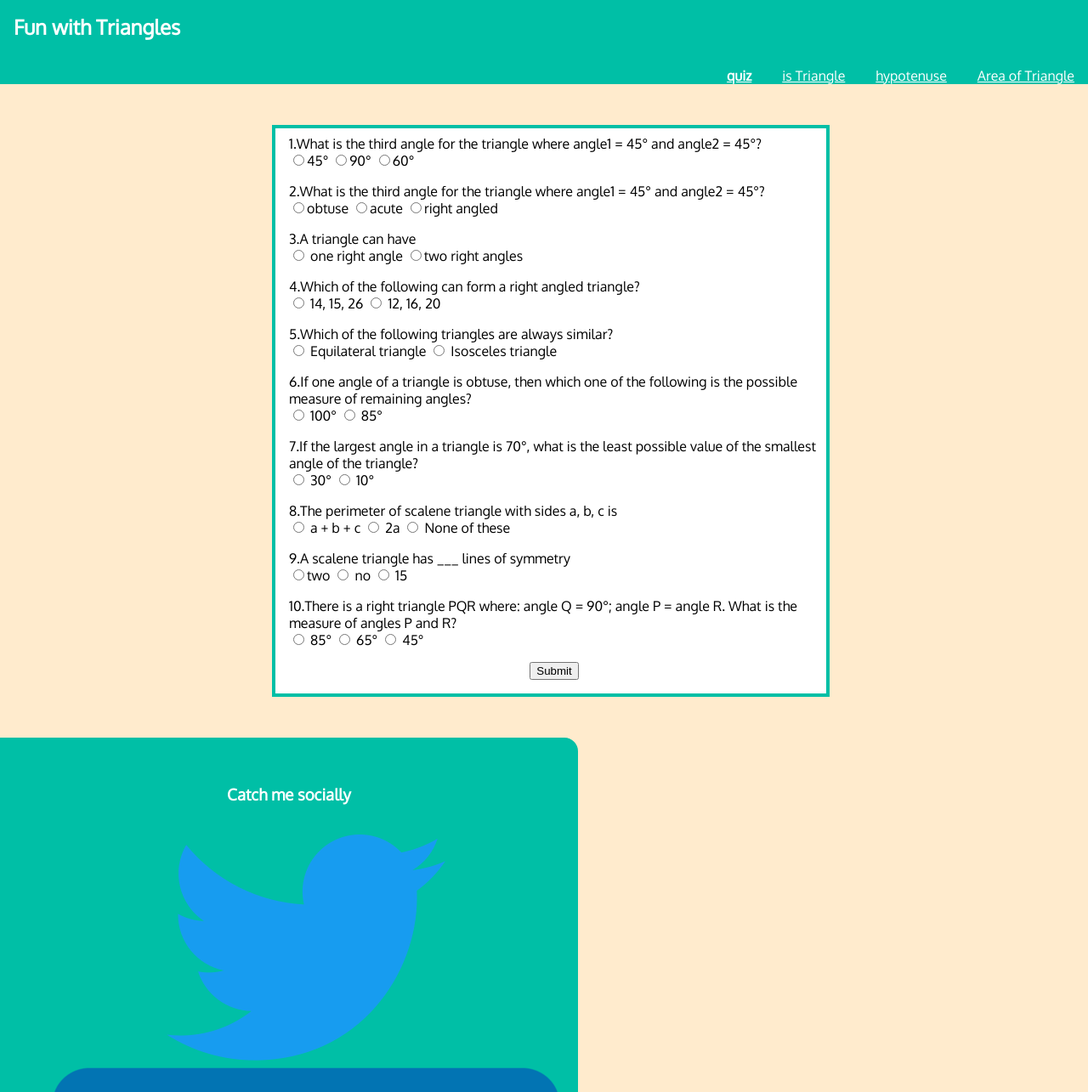
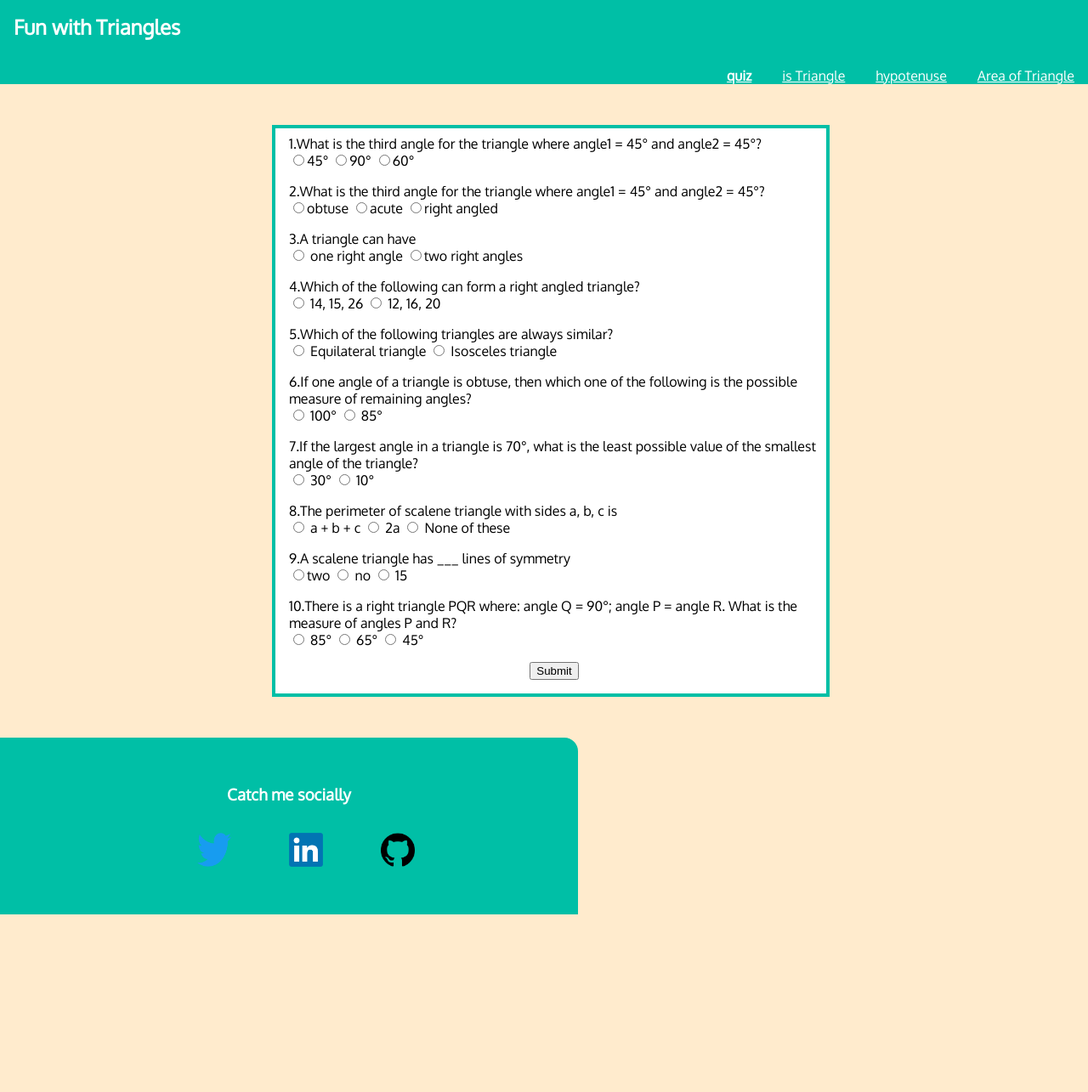
Before and after one commit to htihaS/neoG-fun-with-Triangles, a plain HTML site: page index.html in a window 1280 px wide. Shown: the top 1285 px of the page at 85% size. After the commit the page ends 1124 px from the top, so only its background shows below. Drawn offline with Linux system fonts and the light colour scheme.

Commit message:
footer images edit

```diff
--- a/style.css
+++ b/style.css
@@ -88,3 +88,9 @@ p{
     display: inline;
     padding: 0rem 2rem;
 }
+
+/* images */
+.img-footer{
+    height: 40px;
+    width: 40px;
+}
```
